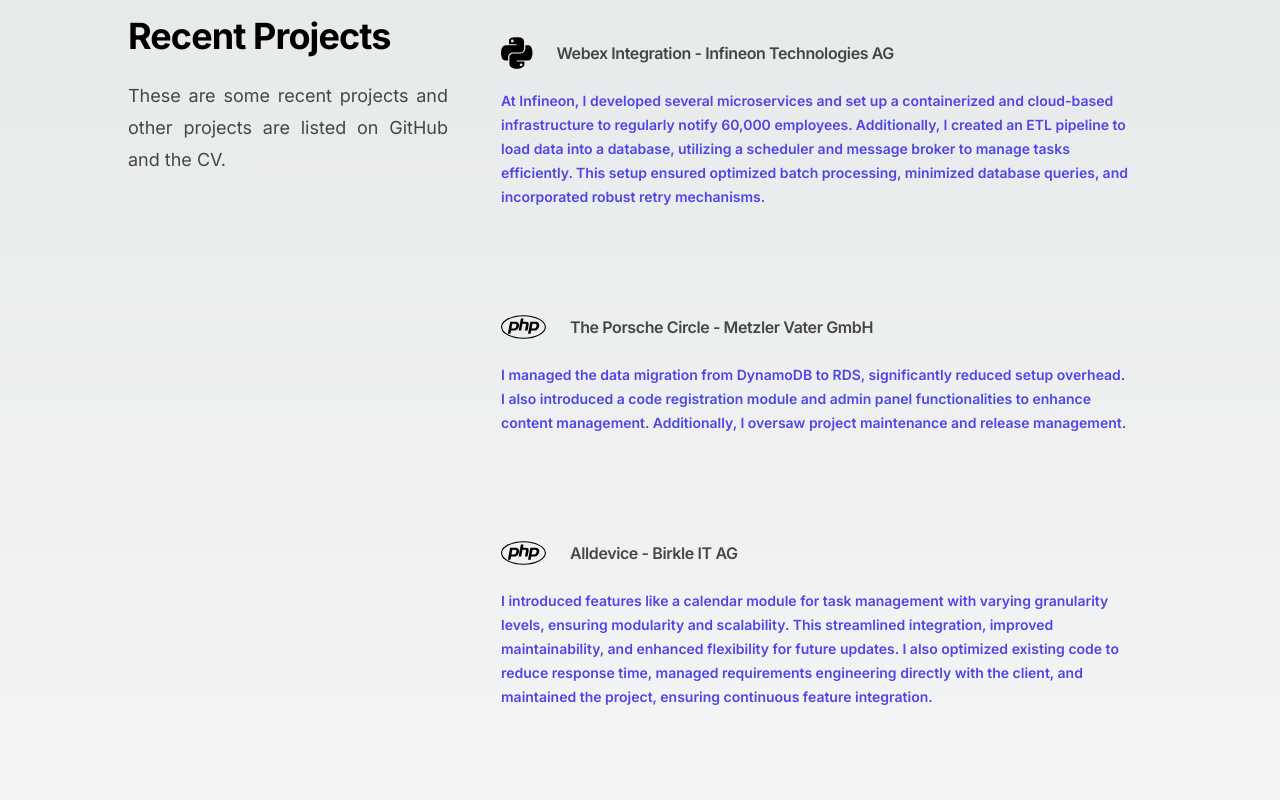
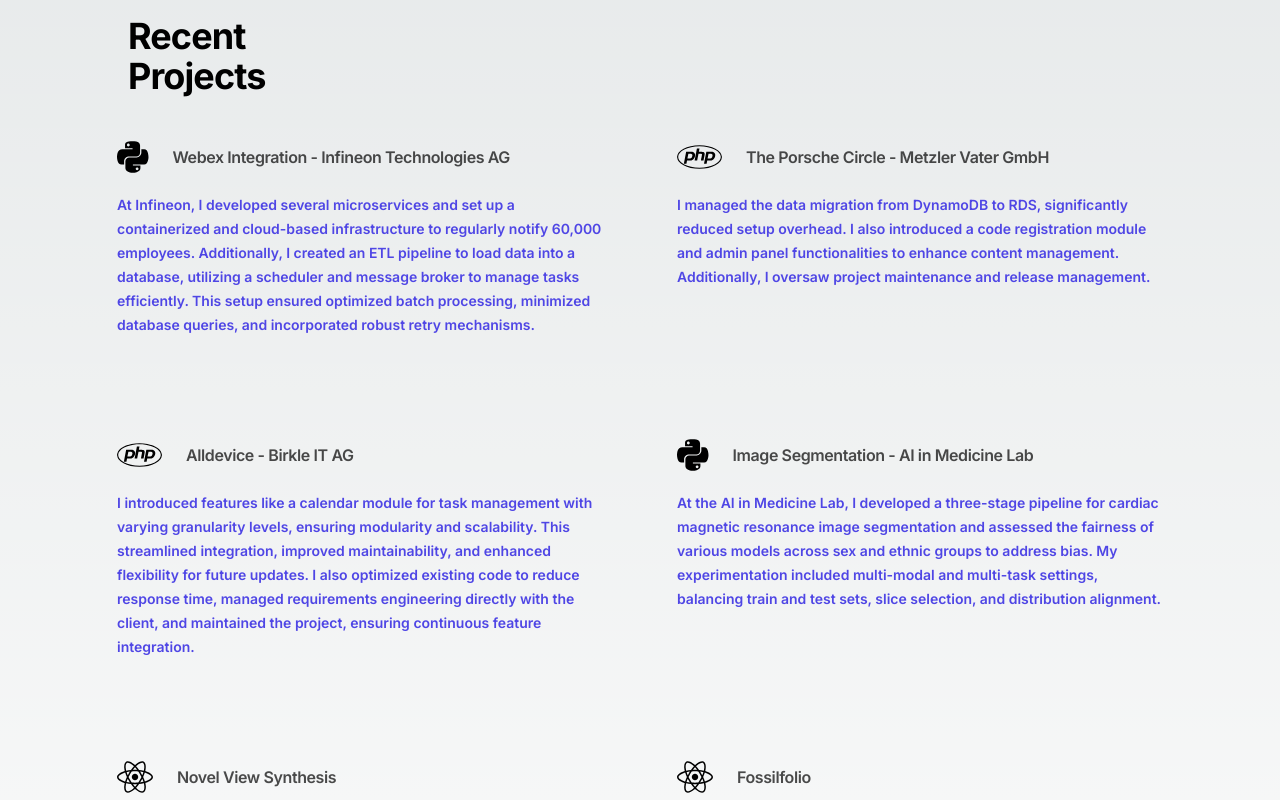
Before and after one commit to msskzx/fossilfolio, a Next.js app: page / in a window 1280 px wide. Shown: the part 1080-1880 px from the top of the page. Built offline with nearby package versions, Linux system fonts and the light colour scheme.

Commit message:
added project card

```diff
--- a/app/highlights.tsx
+++ b/app/highlights.tsx
@@ -6,7 +6,7 @@
 } from '@fortawesome/free-brands-svg-icons'
 
 interface Highlight {
-    name: string;
+    title: string;
     desc: string;
     url: string;
     icon: IconDefinition;
@@ -14,27 +14,32 @@
 
 export const highlights: Highlight[] = [
     {
-      name: 'Webex Integration - Infineon Technologies AG',
+      title: 'Webex Integration - Infineon Technologies AG',
       desc: 'At Infineon, I developed several microservices and set up a containerized and cloud-based infrastructure to regularly notify 60,000 employees. Additionally, I created an ETL pipeline to load data into a database, utilizing a scheduler and message broker to manage tasks efficiently. This setup ensured optimized batch processing, minimized database queries, and incorporated robust retry mechanisms.',
       url: 'https://www.infineon.com/',
       icon: faPython,
     }, {
-      name: 'The Porsche Circle - Metzler Vater GmbH',
+      title: 'The Porsche Circle - Metzler Vater GmbH',
       desc: 'I managed the data migration from DynamoDB to RDS, significantly reduced setup overhead. I also introduced a code registration module and admin panel functionalities to enhance content management. Additionally, I oversaw project maintenance and release management.',
       url: 'https://www.theporschecircle.com/',
       icon: faPhp,
     }, {
-      name: 'Alldevice - Birkle IT AG',
+      title: 'Alldevice - Birkle IT AG',
       desc: 'I introduced features like a calendar module for task management with varying granularity levels, ensuring modularity and scalability. This streamlined integration, improved maintainability, and enhanced flexibility for future updates. I also optimized existing code to reduce response time, managed requirements engineering directly with the client, and maintained the project, ensuring continuous feature integration.',
       url: 'https://www.alldevicesoft.com/',
       icon: faPhp,
     }, {
-      name: 'Image Segmentation - AI in Medicine Lab',
+      title: 'Image Segmentation - AI in Medicine Lab',
       desc: 'At the AI in Medicine Lab, I developed a three-stage pipeline for cardiac magnetic resonance image segmentation and assessed the fairness of various models across sex and ethnic groups to address bias. My experimentation included multi-modal and multi-task settings, balancing train and test sets, slice selection, and distribution alignment.',
       url: 'https://github.com/msskzx/unimatch',
       icon: faPython,
     }, {
-      name: 'Fossilfolio',
+      title: 'Novel View Synthesis',
+      desc: 'Neural Radiance Fields (NeRF) offer high-quality novel view synthesis but are too computationally intensive for real-time use. KiloNeRF speeds up processing by dividing the scene into a voxel grid with a tiny MLP per voxel, but still requires time-consuming NeRF model training and isn\'t fast enough for real-time execution. This project seeks to enhance KiloNeRF by accelerating both inference and training, and incorporating semantic class as an additional output.',
+      url: 'https://github.com/msskzx/kilonerf',
+      icon: faReact,
+    }, {
+      title: 'Fossilfolio',
       desc: 'At home, I leveraged the science of React, Next.js and TypeScript to build this portfolio, so you can enjoy your eyes. Look at this purple!',
       url: 'https://github.com/msskzx/fossilfolio',
       icon: faReact,
--- a/app/page.tsx
+++ b/app/page.tsx
@@ -6,6 +6,7 @@
 import { highlights } from './highlights'
 import { meh } from './meh'
 import TopicCard from "./topicCard";
+import ProjectCard from "./projectCard";
 
 export default function Home() {
   return (
@@ -61,42 +62,21 @@
       </div>
 
       <div className="lg:rounded-xl py-24 sm:py-32">
-        <div className="mx-auto grid max-w-7xl gap-x-8 gap-y-20 px-6 lg:px-8 xl:grid-cols-3">
+        <div className="mx-auto grid max-w-7xl gap-x-8 gap-y-20 px-6 lg:px-8 sm:grid-cols-1 xl:grid-cols-4 mb-6">
           <div className="max-w-2xl">
-            <h2 className="text-3xl font-bold tracking-tight sm:text-4xl">Recent Projects
+            <h2 className="text-3xl font-bold tracking-tight sm:text-4xl">
+              Recent Projects
             </h2>
-            <p className="mt-6 text-lg leading-8 opacity-70 text-justify">
-              These are some recent projects and other projects are listed on GitHub and the CV.
-            </p>
+          </div>
+        </div>
 
-          </div>
-          <ul role="list" className="grid gap-x-8 gap-y-12 sm:grid-cols-1 sm:gap-y-16 xl:col-span-2">
-            {highlights.map((project) => (
-              <li key={project.name}>
-                <a href={project.url}
-                  className="block h-full w-full group rounded-lg border border-transparent px-5 py-4 transition-colors hover:border-gray-300 hover:bg-gray-100 hover:dark:border-neutral-700 hover:dark:bg-neutral-800/30"
-                  target="_blank"
-                  rel="noopener noreferrer">
-                  <div className="flex flex-col gap-y-4">
-                    <div className="flex items-center gap-x-6">
-                      <div className="relative rounded-full overflow-hidden">
-                        <div className="text-4xl">
-                          <FontAwesomeIcon icon={project.icon} />
-                        </div>
-                      </div>
-                      <div>
-                        <h3 className="text-base font-semibold leading-7 tracking-tight opacity-70">{project.name}</h3>
-                      </div>
-                    </div>
-                    <div>
-                      <p className="text-sm font-semibold leading-6 text-indigo-600">{project.desc}</p>
-                    </div>
-                  </div>
-                </a>
-              </li>
-            ))}
-          </ul>
-        </div>
+        <ul role="list" className="grid gap-x-8 gap-y-12 sm:grid-cols-1 md:grid-cols-2 sm:gap-y-16 xl:col-span-2">
+          {highlights.map((highlight) => (
+            <li key={highlight.title}>
+              <ProjectCard title={highlight.title} desc={highlight.desc} icon={highlight.icon} url={highlight.url} />
+            </li>
+          ))}
+        </ul>
       </div>
 
       <div className="mb-32 grid text-center lg:mb-0 lg:w-full lg:max-w-5xl sm:grid-cols-2 lg:grid-cols-4 lg:text-left">
--- /dev/null
+++ b/app/projectCard.tsx
@@ -0,0 +1,36 @@
+import { IconDefinition } from "@fortawesome/fontawesome-svg-core";
+import { FontAwesomeIcon } from "@fortawesome/react-fontawesome";
+
+interface ProjectCardProps {
+    title: string;
+    desc: string;
+    icon: IconDefinition;
+    url: string;
+}
+
+const ProjectCard: React.FC<ProjectCardProps> = ({ title, desc, icon, url }) => {
+    return (
+        <a href={url}
+                  className="block h-full w-full group rounded-lg border border-transparent px-5 py-4 transition-colors hover:border-gray-300 hover:bg-gray-100 hover:dark:border-neutral-700 hover:dark:bg-neutral-800/30"
+                  target="_blank"
+                  rel="noopener noreferrer">
+                  <div className="flex flex-col gap-y-4">
+                    <div className="flex items-center gap-x-6">
+                      <div className="relative rounded-full overflow-hidden">
+                        <div className="text-4xl">
+                          <FontAwesomeIcon icon={icon} />
+                        </div>
+                      </div>
+                      <div>
+                        <h3 className="text-base font-semibold leading-7 tracking-tight opacity-70">{title}</h3>
+                      </div>
+                    </div>
+                    <div>
+                      <p className="text-sm font-semibold leading-6 text-indigo-600">{desc}</p>
+                    </div>
+                  </div>
+                </a>
+    );
+}
+
+export default ProjectCard;
```
